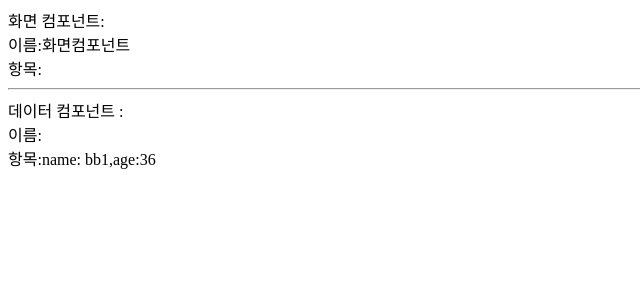
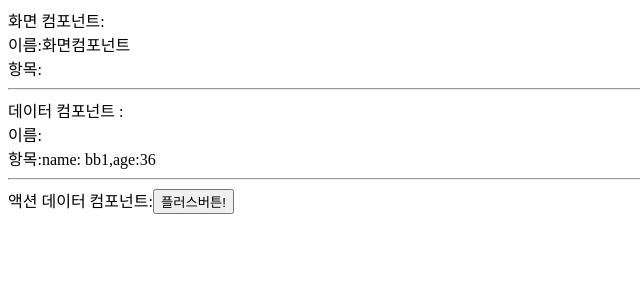
Before and after one commit to SettingRhino/Redux_example, a React (Create React App) app: page / in a window 1280 px wide. Shown: the top 300 px of the page, without its empty margins (0-640 px from the left). Built offline with nearby package versions, Linux system fonts and the light colour scheme.

Commit message:
mapDispatchToProps mapDispatchToProps

```diff
--- /dev/null
+++ b/src/ActionComponent.js
@@ -0,0 +1,17 @@
+import React from "react";
+import PropsTypes from "prop-types";
+const ActionComponent = (props) => {
+  const { setAge } = props;
+  const age2up = (e) => {
+    setAge(2, 19);
+  };
+  return (
+    <>
+      <button onClick={age2up}>플러스버튼!</button>
+    </>
+  );
+};
+ActionComponent.propsType = {
+  setAge: PropsTypes.func
+};
+export default ActionComponent;
--- a/src/App.js
+++ b/src/App.js
@@ -6,6 +6,7 @@ import configureStore from "./configureStore";
 import { setCollection, setAge } from "./actions/collectionAction";
 import PresentationComponent from "./PresentationComponent";
 import ContainerComponent from "./containers/ContainerComponent";
+import DispatchContainer from "./containers/DispatchContainer";
 export default function App() {
   const store = configureStore({});
   useEffect(() => {
@@ -36,6 +37,11 @@ export default function App() {
           데이터 컴포넌트 :
           <ContainerComponent id={2} />
         </div>
+        <hr />
+        <div>
+          액션 데이터 컴포넌트:
+          <DispatchContainer />
+        </div>
       </div>
     </Provider>
   );
--- a/src/containers/ContainerComponent.js
+++ b/src/containers/ContainerComponent.js
@@ -3,6 +3,7 @@ import PresentationComponent from "../PresentationComponent";
 //state는 store의 state이다.
 //props는 제공받는 데이터 이다.
 //return으로 화면의 props를 넘겨준다.
+//
 const mapStateToProps = (state, props) => {
   return {
     userName: state.user.name,
--- /dev/null
+++ b/src/containers/DispatchContainer.js
@@ -0,0 +1,10 @@
+import { connect } from "react-redux";
+import ActionComponent from "../ActionComponent";
+import { setAge } from "../actions/collectionAction";
+
+const mapDispathchToProps = (dispatch) => {
+  return {
+    setAge: (id, age) => dispatch(setAge(id, age))
+  };
+};
+export default connect(null, mapDispathchToProps)(ActionComponent);
```
